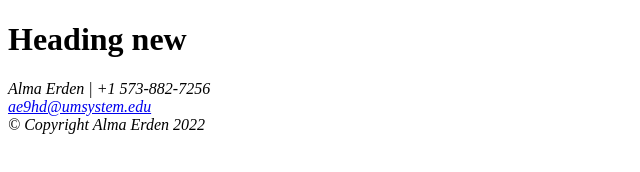
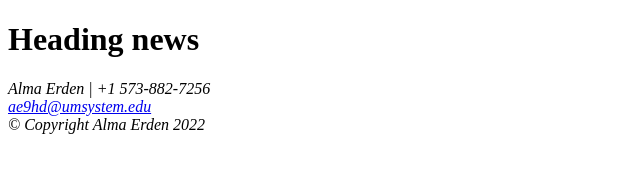
Before and after one commit to almaerden/islt___7355, a plain HTML site: page Erden_Template.html in a window 1280 px wide. Shown: the full height of the page, 0-640 px from the left. Drawn offline with Linux system fonts and the light colour scheme.

Commit message:
first commit
Signed-off-by: almaerden <almaerden@hotmail.com>

```diff
--- a/Erden_Template.html
+++ b/Erden_Template.html
@@ -7,7 +7,7 @@
 <body>
     <nav></nav>
     <header>
-        <h1>Heading new</h1>
+        <h1>Heading news</h1>
     </header>
     <main>
 
```
